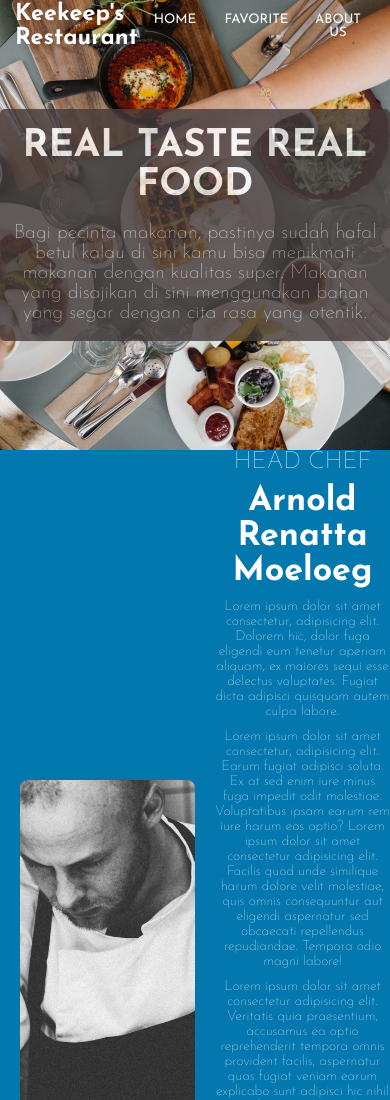
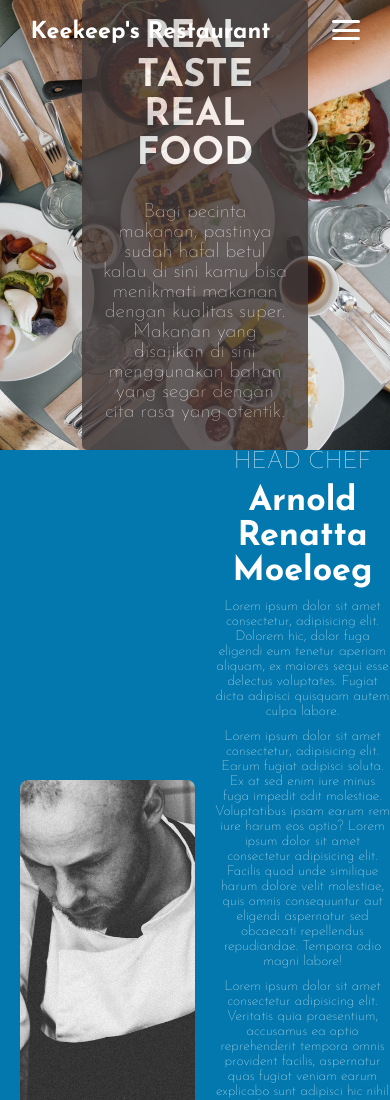
Before and after one commit to plikipie/resto-apps, a website built with webpack: page src/templates/index.html in a window 390 px wide. Shown: the top 1100 px of the page. Built offline with nearby package versions, Linux system fonts and the light colour scheme.

Commit message:
added responsive to navbar

```diff
--- a/src/scripts/index.js
+++ b/src/scripts/index.js
@@ -4,5 +4,7 @@ import "../styles/css/appbar.css";
 import "../styles/css/jumbotron.css";
 import "../styles/css/content.css";
 import "../styles/css/footer.css";
+import "../styles/css/responsive.css";
 import "../scripts/scroll.js";
 import "../scripts/content.js";
+import "../scripts/toggle.js";
--- /dev/null
+++ b/src/scripts/toggle.js
@@ -0,0 +1,6 @@
+const menuToggle = document.querySelector(".menu-toggle input");
+const nav = document.querySelector("nav ul");
+
+menuToggle.addEventListener("click", () => {
+  nav.classList.toggle("slide");
+});
--- a/src/styles/scss/appbar.scss
+++ b/src/styles/scss/appbar.scss
@@ -1,33 +1,29 @@
 // Header
 .nav {
-    display: grid;
-    grid-template-columns: 1fr 2fr;
+    display: flex;
     min-height: 52px;
-    align-items: center;
-    transition: min-height 0.3s;
-    padding-left: 15px;
-    padding-right: 15px;
     position: fixed;
+    justify-content: space-around;
     width: 100%;
     z-index: 999;
-    .nav__title {
-        display: grid;
+    padding: 20px 0;
+    .nav__logo {
+        display: flex;
         font-size: 1.3em;
-        margin-left: auto;
-        margin-right: auto;
         color: var(--text-color);
+        align-items: center;
     }
 }
 
-.menu ul {
-    display: grid;
+.menu {
+    display: flex;
     list-style-type: none;
-    grid-template-columns: 1fr 1fr 1fr;
-    grid-template-rows: auto;
-    gap: 5px;
+    justify-content: space-between;
+    width: 48%;
+    letter-spacing: 3px;
     li {
         background-color: var(--pseudo-color);
-        padding: 7.5px;
+        padding: 10px;
         text-transform: uppercase;
         font-size: 1.1em;
         text-align: center;
@@ -41,3 +37,52 @@
         transition: 0.8s;
     }
 }
+
+.menu-toggle {
+    display: none;
+    flex-direction: column;
+    height: 20px;
+    justify-content: space-between;
+    position: relative;
+    input {
+        position: absolute;
+        width: 40px;
+        height: 28px;
+        opacity: 0;
+        cursor: pointer;
+        z-index: 2;
+    }
+    span {
+        display: block;
+        width: 28px;
+        height: 3px;
+        background-color: var(--text-color);
+        border-radius: 3px;
+        transition: all 0.5s;
+        z-index: 999;
+    }
+}
+
+
+/* Hamburger Menu animation */
+
+.menu-toggle span:nth-child(2) {
+    transform-origin: 0 0;
+}
+
+.menu-toggle span:nth-child(4) {
+    transform-origin: 0 0;
+}
+
+.menu-toggle input:checked~span:nth-child(2) {
+    transform: rotate(45deg) translate(-1px, -1px);
+}
+
+.menu-toggle input:checked~span:nth-child(4) {
+    transform: rotate(-45deg) translate(-1px, 0);
+}
+
+.menu-toggle input:checked~span:nth-child(3) {
+    transform: scale(0);
+    opacity: 0;
+}
--- a/src/styles/scss/jumbotron.scss
+++ b/src/styles/scss/jumbotron.scss
@@ -14,7 +14,7 @@
 
 .hero__wrap {
     margin: 0 auto;
-    max-width: 580px;
+    max-width: 58%;
     border-radius: 5px;
     background-color: #443b3b;
     opacity: 0.8;
@@ -34,4 +34,5 @@
     color: var(--text-color);
     font-size: 20px;
     font-weight: 100;
+    padding: 10px 20px;
 }
--- a/src/styles/scss/responsive.scss
+++ b/src/styles/scss/responsive.scss
@@ -1 +1,43 @@
-@media screen and (max-width: 1024px) {}
+@media screen and (max-width: 576px) {
+    .menu {
+        display: none;
+    }
+}
+
+@media screen and (max-width: 768px) {
+    .menu {
+        width: 50%;
+        order: -1;
+        justify-items: end;
+    }
+    .menu-toggle {
+        display: flex;
+    }
+    .nav ul {
+        display: flex;
+        position: absolute;
+        right: 0;
+        top: 0;
+        width: 100%;
+        flex-direction: column;
+        height: 100vh;
+        justify-content: space-evenly;
+        align-items: center;
+        z-index: 1;
+        transform: translateY(-100%);
+        transition: all 1s;
+        opacity: 0;
+        background-color: var(--secondary-color);
+    }
+    .nav ul.slide {
+        opacity: 1;
+        transform: translateY(0);
+    }
+}
+
+@media screen and (max-width: 1024px) {
+    .menu {
+        order: inherit;
+        grid-template-columns: 1fr;
+    }
+}
--- a/src/templates/index.html
+++ b/src/templates/index.html
@@ -11,18 +11,22 @@
 
 <body>
     <nav id="slide" class="nav">
-        <div class="nav__title">
+        <div class="nav__logo">
             <h1>Keekeep's Restaurant</h1>
         </div>
-        <div class="menu">
-            <ul class="nav__list">
-                <li>
-                    <a href="/dist/index.html"></a>Home</li>
-                <li>
-                    <a href="#"></a>Favorite</li>
-                <li>
-                    <a href="https://plikipie.github.io/"></a>About Us</li>
-            </ul>
+        <ul class="menu">
+            <li>
+                <a href="/templates/index.html"></a>home</li>
+            <li>
+                <a href="#"></a>favorite</li>
+            <li>
+                <a href="https://github.com/plikipie"></a>about us</li>
+        </ul>
+        <div class="menu-toggle">
+            <input type="checkbox" />
+            <span></span>
+            <span></span>
+            <span></span>
         </div>
     </nav>
     <div class="hero">
```
Also changed, not shown: src/styles/css/appbar.css, src/styles/css/jumbotron.css, src/styles/css/responsive.css, 3 other files.
